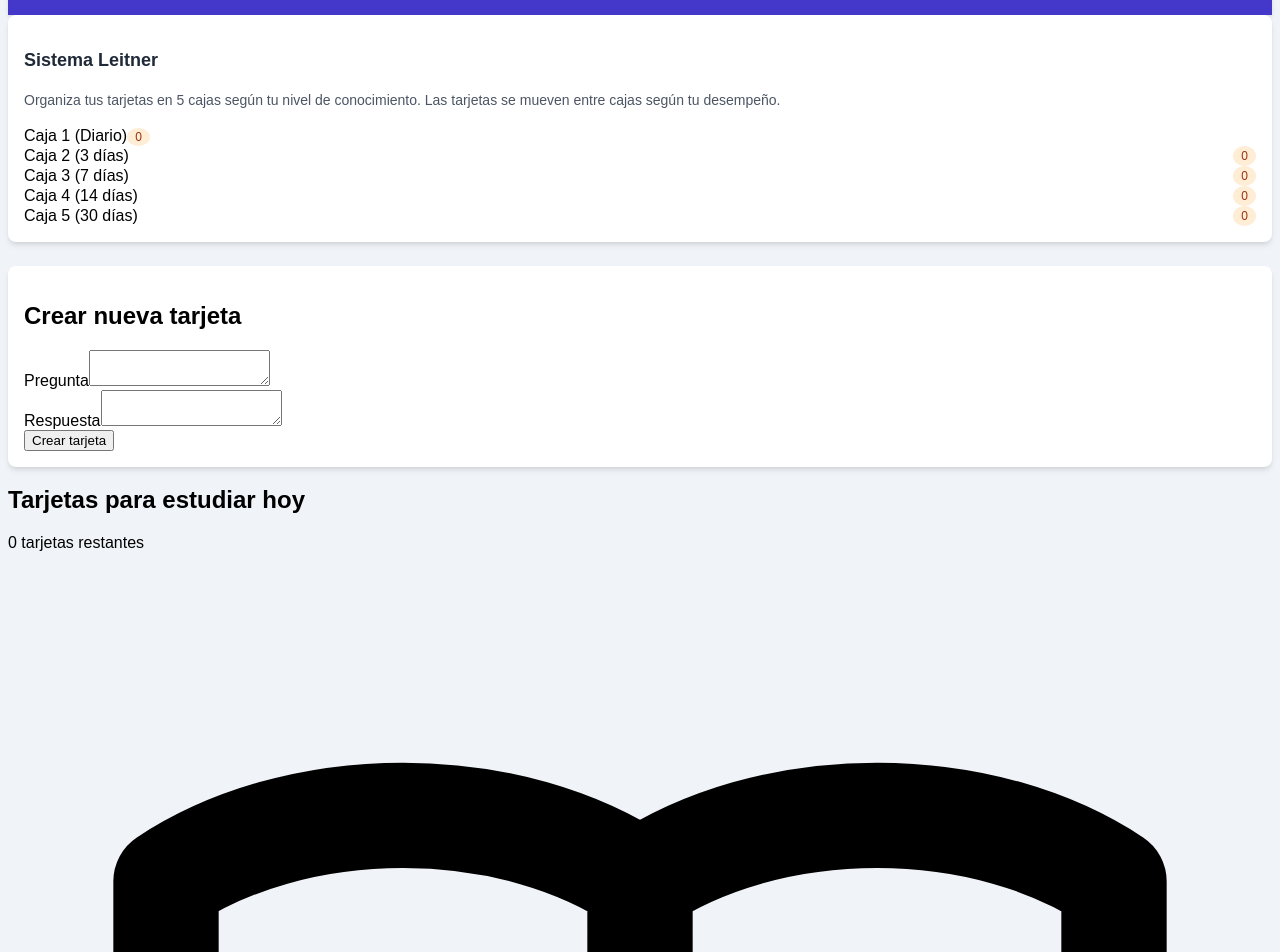
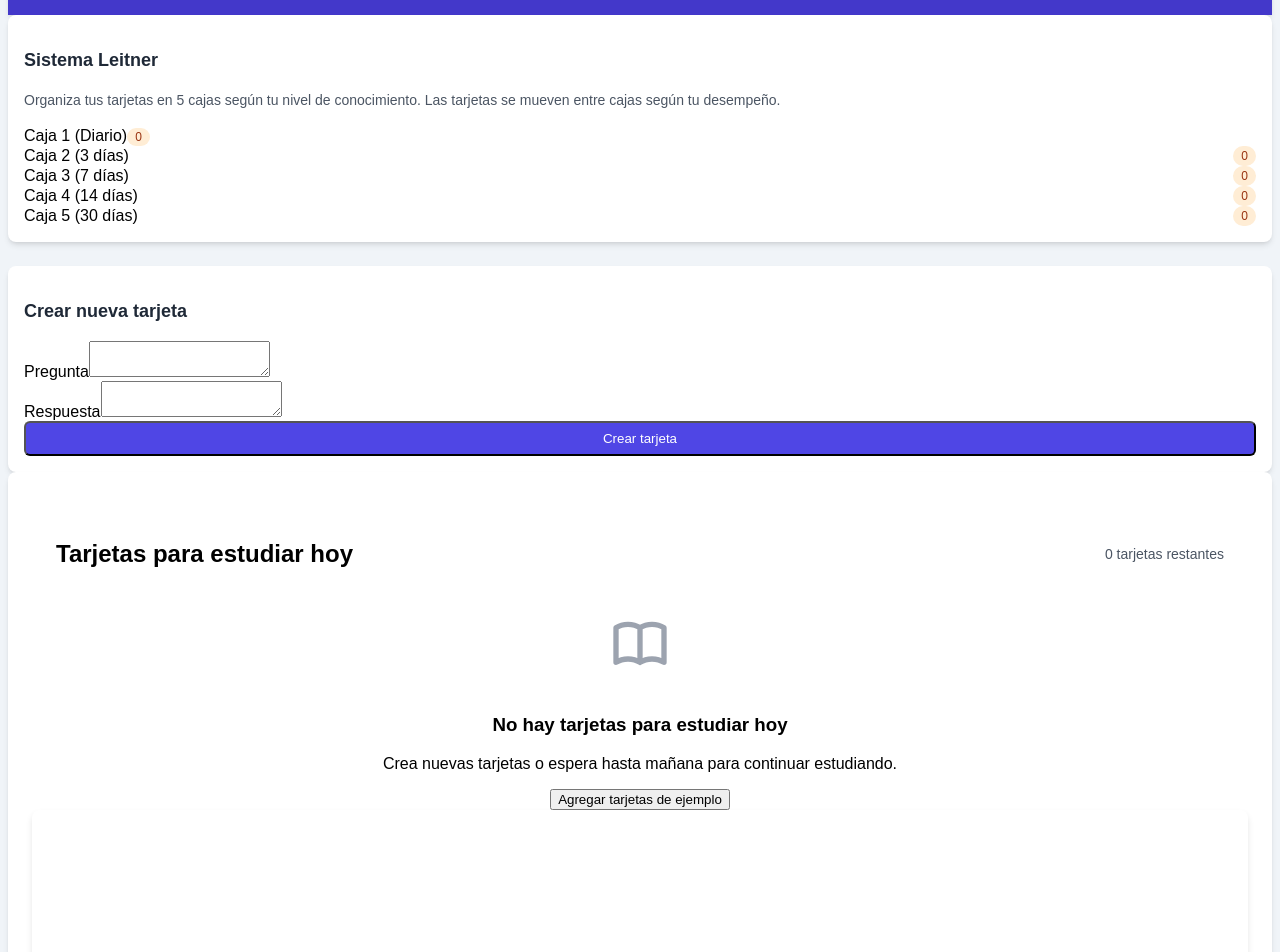
Before and after one commit to GastonNR/leitnerApp_frontend, a React (Vite) app: page /Home in a window 1280 px wide. Shown: the part 80-1032 px from the top of the page. Built offline with nearby package versions, Linux system fonts and the light colour scheme.

Commit message:
Cambios en study-mode.jsx

```diff
--- a/index.html
+++ b/index.html
@@ -1,5 +1,5 @@
 <!doctype html>
-<html lang="en">
+<html lang="es">
   <head>
     <meta charset="UTF-8" />
     <meta name="viewport" content="width=device-width, initial-scale=1.0" />
--- a/src/css/sidebar.css
+++ b/src/css/sidebar.css
@@ -1,66 +1,97 @@
-.sidebar{
+.sidebar {
     width: 100%;
 }
-.sidebar_superior{
-    --tw-bg-opacity:1;
-    background-color:rgb(255 255 255 / var(--tw-bg-opacity, 1));
+
+.sidebar_superior {
+    background-color: rgba(255, 255, 255, 1);
     border-radius: 0.5rem;
-    --tw-shadow:0 4px 6px -1px rgb(0 0 0 / 0.1), 0 2px 4px -2px rgb(0 0 0 / 0.1);
-    --tw-shadow-colored:0 4px 6px -1px var(--tw-shadow-color), 0 2px 4px -2px var(--tw-shadow-color);
-    box-shadow:var(--tw-ring-offset-shadow, 0 0 #0000), var(--tw-ring-shadow, 0 0 #0000), var(--tw-shadow);
+    box-shadow: 0 4px 6px -1px rgba(0, 0, 0, 0.1),
+                0 2px 4px -2px rgba(0, 0, 0, 0.1);
     padding: 1rem;
     margin-bottom: 1.5rem;
+}
 
-}
-.sidebar_titulo{
-    font-size:1.125rem;
-    line-height:1.75rem;
+.sidebar_titulo {
+    font-size: 1.125rem;
+    line-height: 1.75rem;
     font-weight: 600;
-    --tw-text-opacity:1;
-    color:rgb(31 41 55 / var(--tw-text-opacity, 1));
-    margin-bottom: 1rem;
-
-}
-.sidebar_parr{
-    font-size:0.875rem;
-    line-height:1.25rem;
-    --tw-text-opacity:1;
-    color:rgb(75 85 99 / var(--tw-text-opacity, 1));
+    color: rgba(31, 41, 55, 1);
     margin-bottom: 1rem;
 }
-.contenedor_texto__caja_sidebar{
-    --tw-space-y-reverse:0;
-    margin-top:calc(0.5rem * calc(1 - var(--tw-space-y-reverse)));
-    margin-bottom:calc(0.5rem * var(--tw-space-y-reverse))
+
+.sidebar_parr {
+    font-size: 0.875rem;
+    line-height: 1.25rem;
+    color: rgba(75, 85, 99, 1);
+    margin-bottom: 1rem;
 }
-.texto__caja_sidebar{
+
+.contenedor_texto__caja_sidebar {
+    margin-top: 0.5rem;
+    margin-bottom: 0;
+}
+
+.texto__caja_sidebar {
     display: flex;
     justify-content: space-between;
     align-items: center;
 }
-.texto__span{
-    font-size:0.875rem;
-    line-height:1.25rem;
+
+.texto__span {
     font-size: medium;
+    line-height: 1.25rem;
 }
-.cant_cards{
-    --tw-bg-opacity:1;background-color:rgb(255 237 213 / var(--tw-bg-opacity, 1));
-    --tw-text-opacity:1;color:rgb(154 52 18 / var(--tw-text-opacity, 1));
-    font-size:0.75rem;
-    line-height:1rem;
+
+.cant_cards {
+    background-color: rgba(255, 237, 213, 1);
+    color: rgba(154, 52, 18, 1);
+    font-size: 0.75rem;
+    line-height: 1rem;
     font-weight: 500;
-    padding-left:0.5rem;
-    padding-right:0.5rem;
-    padding-top:0.125rem;
-    padding-bottom:0.125rem;
-    border-radius: 100%;
+    padding: 0.125rem 0.5rem;
+    border-radius: 9999px;
 }
-.contenedor_sidebar_inferior{
-    --tw-bg-opacity:1;
-    background-color:rgb(255 255 255 / var(--tw-bg-opacity, 1));
+
+.contenedor_sidebar_inferior {
+    background-color: rgba(255, 255, 255, 1);
     border-radius: 0.5rem;
-     --tw-shadow:0 4px 6px -1px rgb(0 0 0 / 0.1), 0 2px 4px -2px rgb(0 0 0 / 0.1);
-    --tw-shadow-colored:0 4px 6px -1px var(--tw-shadow-color), 0 2px 4px -2px var(--tw-shadow-color);
-    box-shadow:var(--tw-ring-offset-shadow, 0 0 #0000), var(--tw-ring-shadow, 0 0 #0000), var(--tw-shadow);
+    box-shadow: 0 4px 6px -1px rgba(0, 0, 0, 0.1),
+                0 2px 4px -2px rgba(0, 0, 0, 0.1);
     padding: 1rem;
 }
+
+.form_card {
+    margin-top: 1rem;
+    margin-bottom: 0;
+}
+
+label.sidebar {
+    display: block;
+    font-size: medium;
+    line-height: 1.25rem;
+    color: rgba(55, 65, 81, 1);
+    margin-bottom: 0.25rem;
+}
+
+textarea.sidebar {
+    width: 100%;
+    padding: 0.5rem 0.75rem;
+    border: 1px solid rgba(209, 213, 219, 1);
+    border-radius: 0.375rem;
+    outline: 2px solid transparent;
+    outline-offset: 2px;
+    box-shadow: 0 0 0 2px rgba(99, 102, 241, 1);
+}
+
+.btn_crearTarjeta {
+    width: 100%;
+    background-color: rgba(79, 70, 229, 1);
+    color: rgba(255, 255, 255, 1);
+    padding: 0.5rem 1rem;
+    border-radius: 0.375rem;
+    transition: all 300ms cubic-bezier(0.4, 0, 0.2, 1);
+}
+
+.btn_crearTarjeta:hover {
+    background-color: rgba(67, 56, 202, 1);
+}
--- /dev/null
+++ b/src/css/studyCard.css
@@ -0,0 +1,35 @@
+.card {
+    perspective: 1000px;
+    height: 200px;
+}
+.card-inner {
+    position: relative;
+    width: 100%;
+    height: 100%;
+    transition: transform 0.6s;
+    transform-style: preserve-3d;
+}
+.card.flipped .card-inner {
+    transform: rotateY(180deg);
+}
+.card-front, .card-back {
+    position: absolute;
+    width: 100%;
+    height: 100%;
+    -webkit-backface-visibility: hidden;
+    backface-visibility: hidden;
+    display: flex;
+    align-items: center;
+    justify-content: center;
+    border-radius: 0.5rem;
+    box-shadow: 0 4px 6px rgba(0, 0, 0, 0.1);
+}
+.card-back {
+    transform: rotateY(180deg);
+}
+.box-highlight {
+    transition: all 0.3s ease;
+}
+.box-highlight:hover {
+    transform: translateY(-5px);
+}
--- /dev/null
+++ b/src/css/study_mode.css
@@ -0,0 +1,83 @@
+.study-container{
+    --tw-bg-opacity:1;background-color:rgb(255 255 255 / var(--tw-bg-opacity, 1));
+    border-radius: 0.5rem;
+    --tw-shadow:0 4px 6px -1px rgb(0 0 0 / 0.1), 0 2px 4px -2px rgb(0 0 0 / 0.1);
+    --tw-shadow-colored:0 4px 6px -1px var(--tw-shadow-color), 0 2px 4px -2px var(--tw-shadow-color);
+    box-shadow:var(--tw-ring-offset-shadow, 0 0 #0000), var(--tw-ring-shadow, 0 0 #0000), var(--tw-shadow);
+    padding: 1.5rem;
+}
+.contenedor-tarjetas{
+    display: flex;
+    justify-content: space-between;
+    align-items: center;
+    margin: 1.5rem;
+    border-radius: 0.5rem;
+}
+h2.contenedor-tarjetas{
+    font-size:1.25rem;
+    line-height:1.75rem;
+    font-weight: bold;
+    --tw-text-opacity:1;
+    color:rgb(31 41 55 / var(--tw-text-opacity, 1));
+
+}
+.cards-remaining{
+    font-size:0.875rem;
+    line-height:1.25rem;
+    --tw-text-opacity:1;color:rgb(75 85 99 / var(--tw-text-opacity, 1));
+}
+.study-empty{
+    text-align: center;
+}
+.img_libro{
+    width: 4rem;
+    height: 4rem;
+    margin-left:auto;
+    margin-right:auto;
+    --tw-text-opacity:1;
+    color:rgb(156 163 175 / var(--tw-text-opacity, 1));
+    margin-bottom: 1rem;
+
+}
+h3.study-empty{
+    font-size:1.125rem;
+    line-height:1.75rem;
+    font-weight: medium;
+    --tw-text-opacity:1;
+    color:rgb(55 65 81 / var(--tw-text-opacity, 1));
+    margin-bottom: 0.5rem;
+}
+p.study-empty{
+    --tw-text-opacity:1;
+    color:rgb(107 114 128 / var(--tw-text-opacity, 1));
+    margin-bottom: 1rem;
+}
+button.study-empty{
+    --tw-bg-opacity:1;
+    background-color:rgb(224 231 255 / var(--tw-bg-opacity, 1));
+    --tw-text-opacity:1;
+    color:rgb(67 56 202 / var(--tw-text-opacity, 1));
+    padding-left:1rem;
+    padding-right:1rem;
+    padding-top:0.5rem;
+    padding-bottom:0.5rem;
+    border-radius: 0.375rem;
+    font-size:0.875rem;
+    line-height:1.25rem;
+    font-weight: 500;
+    transition-property:color, background-color, border-color, fill, stroke, opacity, box-shadow, transform, filter, -webkit-text-decoration-color, -webkit-backdrop-filter;
+    transition-property:color, background-color, border-color, text-decoration-color, fill, stroke, opacity, box-shadow, transform, filter, backdrop-filter;
+    transition-property:color, background-color, border-color, text-decoration-color, fill, stroke, opacity, box-shadow, transform, filter, backdrop-filter, -webkit-text-decoration-color, -webkit-backdrop-filter;
+    transition-timing-function:cubic-bezier(0.4, 0, 0.2, 1);
+    transition-duration:150ms;
+    transition-duration:300ms;
+}
+button.study-empty:hover{
+    --tw-bg-opacity:1;
+    background-color:rgb(199 210 254 / var(--tw-bg-opacity, 1));
+}
+.study-card-container{
+    /*
+    display: none;
+    */
+}
--- a/src/layouts/Sidebar.jsx
+++ b/src/layouts/Sidebar.jsx
@@ -3,7 +3,7 @@
 
 export default function Sidebar() {
   return (
-    <div className="sidebar md:w-1/4">
+    <div className="sidebar">
         <div className="sidebar_superior">
             <h2 className="sidebar_titulo">Sistema Leitner</h2>
             <p className="sidebar_parr">Organiza tus tarjetas en 5 cajas según tu nivel de conocimiento. Las tarjetas se mueven entre cajas según tu desempeño.</p>
@@ -33,18 +33,18 @@
         </div>
 
         <div className="contenedor_sidebar_inferior">
-            <h2 className="text-lg font-semibold text-gray-800 mb-4">Crear nueva tarjeta</h2>
-            <form id="new-card-form" className="space-y-4">
+            <h2 className="sidebar_titulo">Crear nueva tarjeta</h2>
+            <form id="new-card-form" className="form_card">
                 <div>
-                    <label htmlFor="card-question" className="block text-sm font-medium text-gray-700 mb-1">Pregunta</label>
-                    <textarea id="card-question" rows="2" className="w-full px-3 py-2 border border-gray-300 rounded-md focus:outline-none focus:ring-2 focus:ring-indigo-500" required=""></textarea>
+                    <label htmlFor="card-question">Pregunta</label>
+                    <textarea id="card-question" rows="2" required=""></textarea>
                 </div>
                 <div>
-                    <label htmlFor="card-answer" className="block text-sm font-medium text-gray-700 mb-1">Respuesta</label>
-                    <textarea id="card-answer" rows="2" className="w-full px-3 py-2 border border-gray-300 rounded-md focus:outline-none focus:ring-2 focus:ring-indigo-500" required=""></textarea>
+                    <label htmlFor="card-answer">Respuesta</label>
+                    <textarea id="card-answer" rows="2" required=""></textarea>
                 </div>
                 <div>
-                    <button type="submit" className="w-full bg-indigo-600 text-white py-2 px-4 rounded-md hover:bg-indigo-700 transition duration-300">Crear tarjeta</button>
+                    <button type="submit" className="btn_crearTarjeta">Crear tarjeta</button>
                 </div>
             </form>
         </div>
--- a/src/layouts/StudyCard.jsx
+++ b/src/layouts/StudyCard.jsx
@@ -0,0 +1,30 @@
+import React from 'react'
+
+export default function StudyCard() {
+  return (
+    <div id="study-card-container" className="study-card-container">
+            <div className="card mb-6 cursor-pointer">
+                <div className="card-inner">
+                    <div className="card-front bg-white border border-gray-200 p-6">
+                        <p id="current-question" className="text-lg text-center"></p>
+                    </div>
+                    <div className="card-back bg-indigo-50 border border-indigo-200 p-6">
+                        <p id="current-answer" className="text-lg text-center"></p>
+                    </div>
+                </div>
+            </div>
+
+            <p className="text-center text-sm text-gray-500 mb-6">Haz clic en la tarjeta para voltearla</p>
+
+            <div id="answer-buttons" className="hidden grid grid-cols-2 gap-4">
+                <button id="btn-incorrect" className="bg-red-100 hover:bg-red-200 text-red-700 py-3 px-4 rounded-md font-medium transition duration-300">
+                    No lo sabía
+                </button>
+                <button id="btn-correct" className="bg-green-100 hover:bg-green-200 text-green-700 py-3 px-4 rounded-md font-medium transition duration-300">
+                    Lo sabía
+                </button>
+            </div>
+
+        </div>
+  )
+}
--- a/src/layouts/Study_mode.jsx
+++ b/src/layouts/Study_mode.jsx
@@ -1,47 +1,29 @@
 import React from 'react'
+import "../css/study_mode.css"
+import StudyCard from './StudyCard'
 
 export default function Study_mode() {
   return (
-    <div id="study-container" className="bg-white rounded-lg shadow-md p-6 mb-6">
-                        <div className="flex justify-between items-center mb-6">
-                            <h2 className="text-xl font-semibold text-gray-800">Tarjetas para estudiar hoy</h2>
+    <div id="study-container" className="study-container">
+
+        <div className="contenedor-tarjetas">
+            <h2>Tarjetas para estudiar hoy</h2>
             <div>
-                                <span id="cards-remaining" className="text-sm text-gray-600">0 tarjetas restantes</span>
+                <span id="cards-remaining" className="cards-remaining">0 tarjetas restantes</span>
             </div>
         </div>
 
-                        <div id="study-empty" className="text-center py-12">
-                            <svg xmlns="http://www.w3.org/2000/svg" className="h-16 w-16 mx-auto text-gray-400 mb-4" fill="none" viewBox="0 0 24 24" stroke="currentColor">
+        <div id="study-empty" className="study-empty">
+            <svg xmlns="http://www.w3.org/2000/svg" className="img_libro" fill="none" viewBox="0 0 24 24" stroke="currentColor">
                 <path strokeLinecap="round" strokeLinejoin="round" strokeWidth="2" d="M12 6.253v13m0-13C10.832 5.477 9.246 5 7.5 5S4.168 5.477 3 6.253v13C4.168 18.477 5.754 18 7.5 18s3.332.477 4.5 1.253m0-13C13.168 5.477 14.754 5 16.5 5c1.747 0 3.332.477 4.5 1.253v13C19.832 18.477 18.247 18 16.5 18c-1.746 0-3.332.477-4.5 1.253"></path>
             </svg>
-                            <h3 className="text-lg font-medium text-gray-700 mb-2">No hay tarjetas para estudiar hoy</h3>
-                            <p className="text-gray-500 mb-4">Crea nuevas tarjetas o espera hasta mañana para continuar estudiando.</p>
-                            <button id="add-sample-cards" className="bg-indigo-100 text-indigo-700 hover:bg-indigo-200 px-4 py-2 rounded-md text-sm font-medium transition duration-300">Agregar tarjetas de ejemplo</button>
+            <h3>No hay tarjetas para estudiar hoy</h3>
+            <p>Crea nuevas tarjetas o espera hasta mañana para continuar estudiando.</p>
+            <button id="add-sample-cards">Agregar tarjetas de ejemplo</button>
         </div>
 
-                        <div id="study-card-container" className="hidden">
-                            <div className="card mb-6 cursor-pointer">
-                                <div className="card-inner">
-                                    <div className="card-front bg-white border border-gray-200 p-6">
-                                        <p id="current-question" className="text-lg text-center"></p>
-                                    </div>
-                                    <div className="card-back bg-indigo-50 border border-indigo-200 p-6">
-                                        <p id="current-answer" className="text-lg text-center"></p>
-                                    </div>
-                                </div>
-                            </div>
+        <StudyCard/>
 
-                            <p className="text-center text-sm text-gray-500 mb-6">Haz clic en la tarjeta para voltearla</p>
-
-                            <div id="answer-buttons" className="hidden grid grid-cols-2 gap-4">
-                                <button id="btn-incorrect" className="bg-red-100 hover:bg-red-200 text-red-700 py-3 px-4 rounded-md font-medium transition duration-300">
-                                    No lo sabía
-                                </button>
-                                <button id="btn-correct" className="bg-green-100 hover:bg-green-200 text-green-700 py-3 px-4 rounded-md font-medium transition duration-300">
-                                    Lo sabía
-                                </button>
-                            </div>
-                        </div>
     </div>
   )
 }
--- a/src/pages/Home.jsx
+++ b/src/pages/Home.jsx
@@ -12,7 +12,6 @@
 
         <Header />
 
-
         <main className="container mx-auto px-4 py-8">
             <div className="flex flex-col md:flex-row gap-6">
                 <Sidebar/>
@@ -23,9 +22,6 @@
             </div>
         </main>
 
-
-
-
         <BoxModal />
     </div>
 
```
Lines whose indentation alone changed are shown as unchanged.
